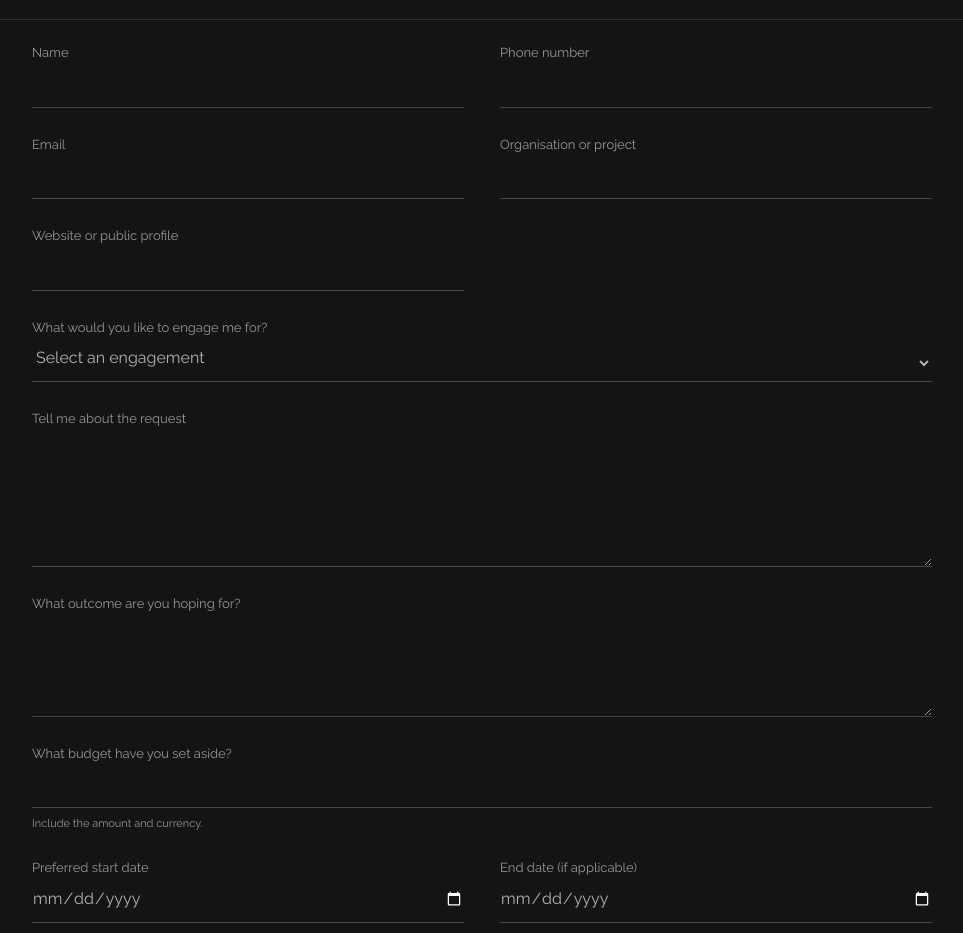
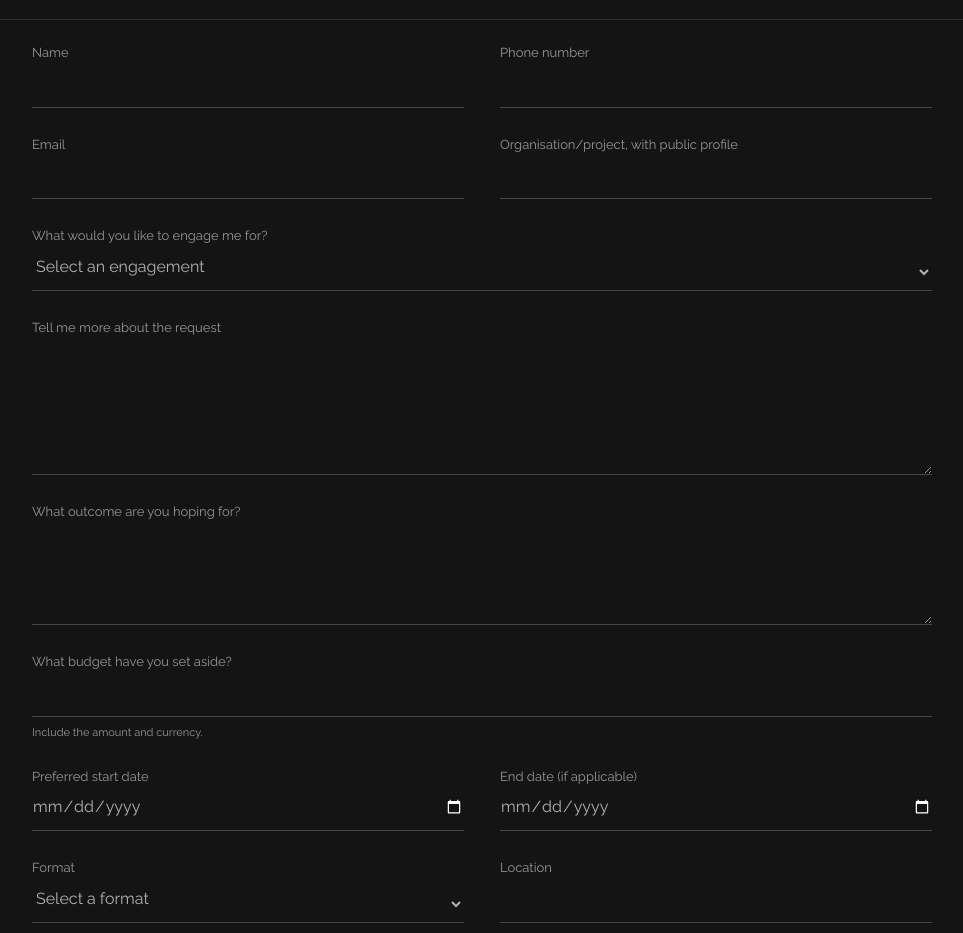
Before and after one commit to Mosamorphing/website, a React (Vite) app: page /booking in a window 1280 px wide. Shown: the part 960-1893 px from the top of the page, without its empty margins (158-1121 px from the left). Built offline with nearby package versions, Linux system fonts and the light colour scheme.

Commit message:
refine booking request fields

```diff
--- a/index.html
+++ b/index.html
@@ -31,8 +31,7 @@
       <input name="name" type="text" />
       <input name="phone" type="tel" />
       <input name="email" type="email" />
-      <input name="organization" type="text" />
-      <input name="public-profile" type="url" />
+      <input name="organization-project-profile" type="text" />
       <select name="engagement-type"></select>
       <textarea name="request-details"></textarea>
       <textarea name="desired-outcome"></textarea>
--- a/src/pages/Booking/Booking.jsx
+++ b/src/pages/Booking/Booking.jsx
@@ -135,18 +135,13 @@ const Booking = () => {
             </label>
 
             <label>
-              <span>Organisation or project</span>
+              <span>Organisation/project, with public profile</span>
               <input
                 type="text"
-                name="organization"
+                name="organization-project-profile"
                 autoComplete="organization"
                 required
               />
-            </label>
-
-            <label>
-              <span>Website or public profile</span>
-              <input type="url" name="public-profile" inputMode="url" required />
             </label>
 
             <label className="booking-field-wide">
@@ -167,7 +162,7 @@ const Booking = () => {
             </label>
 
             <label className="booking-field-wide">
-              <span>Tell me about the request</span>
+              <span>Tell me more about the request</span>
               <textarea name="request-details" rows="5" required />
             </label>
 
```
